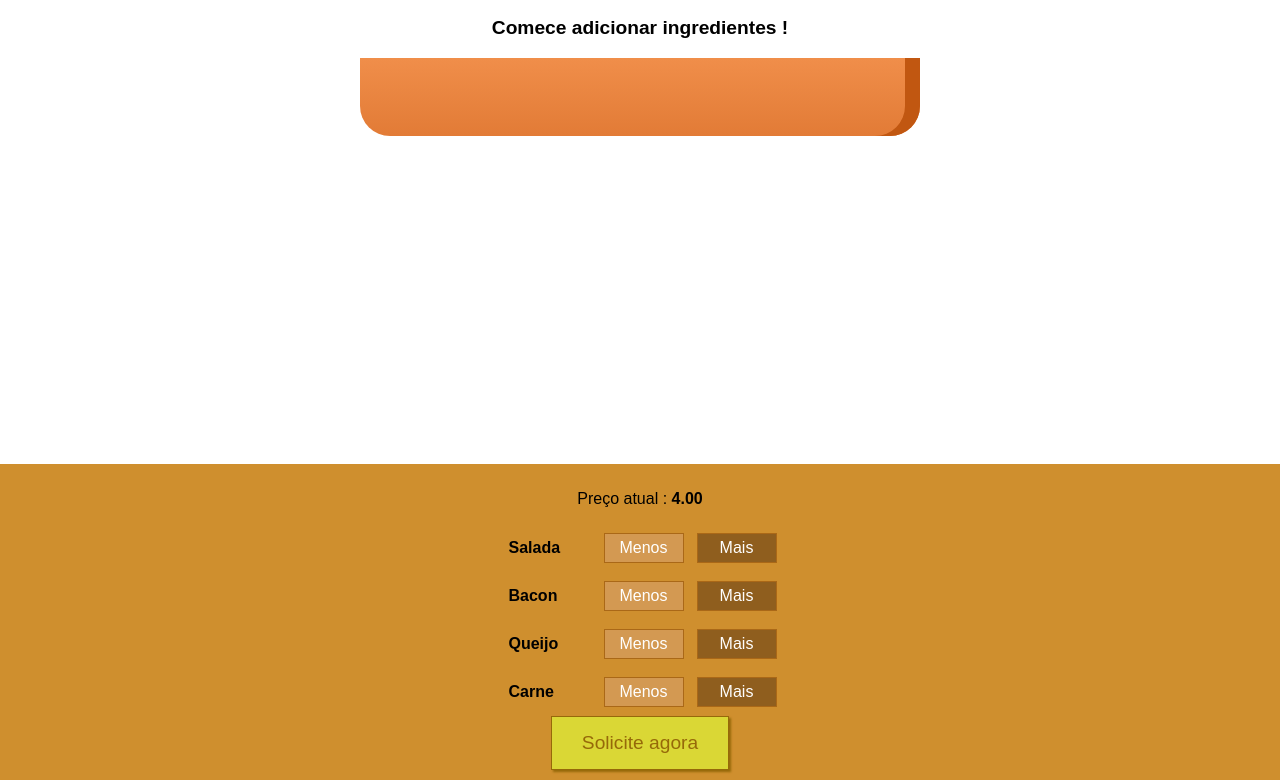
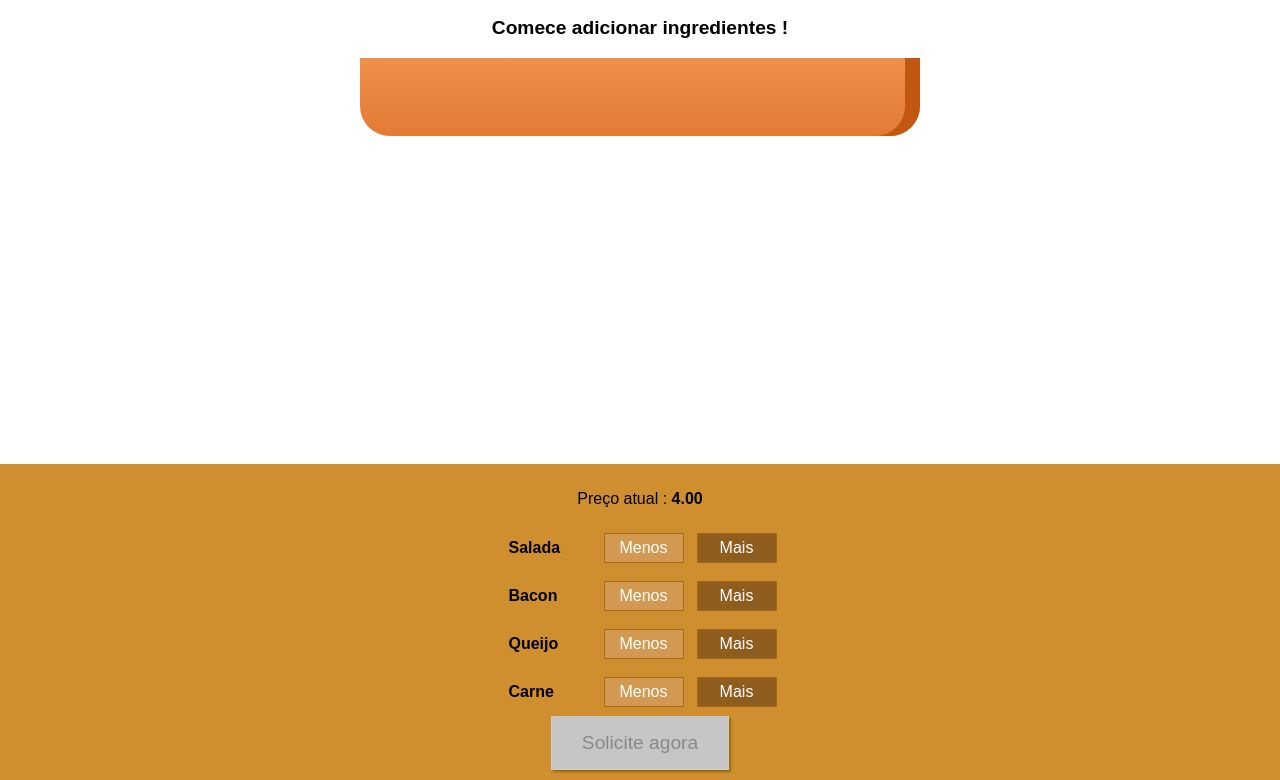
Before and after one commit to codingscode/React-24-new, a React app: page / in a window 1280 px wide. Shown: the part 208-988 px from the top of the page. Built offline with nearby package versions, Linux system fonts and the light colour scheme.

Commit message:
consertado

```diff
--- a/src/componentes/Burger/controlesConstrucao/controlesConstrucao.js
+++ b/src/componentes/Burger/controlesConstrucao/controlesConstrucao.js
@@ -17,9 +17,9 @@ const controlesConstrucao = (props) => (
             <ControleConstrucao key={controle.label} label={controle.label}
             adicionado={() => props.ingredienteAdicionado(controle.type)}
             removido={() => props.ingredienteRemovido(controle.type)}
-            desabilitado={props.desabilitado[controle.type]}/>
+            disabled={props.desabilitado[controle.type]}/>
          ))}
-         <button className={classes.botaoPedido} desabilitado={!props.adquirivel} onClick={props.ordenado}>Solicite agora</button>
+         <button className={classes.botaoPedido} disabled={!props.adquirivel} onClick={props.ordenado}>Solicite agora</button>
     </div>
 );
 
--- a/src/componentes/Navegacao/BarrFerr/BarFerr.css
+++ b/src/componentes/Navegacao/BarrFerr/BarFerr.css
@@ -21,7 +21,7 @@
    height: 80%;
 }
 
-@media (min-width: 499px) {
+@media (min-width: 1500px) {
    .desktopSomente {
       display: none;
    }
--- a/src/componentes/Navegacao/GavetaLateral/GavetaLateral.css
+++ b/src/componentes/Navegacao/GavetaLateral/GavetaLateral.css
@@ -12,7 +12,7 @@
     transition: transform 0.3s ease-out;
 }
 
-@media (min-width: 500px) {
+@media (min-width: 1500px) {
     .GavetaLateral {
        display: none;
     }
--- a/src/componentes/Navegacao/GavetaLateral/GavetaToggle/GavetaToggle.css
+++ b/src/componentes/Navegacao/GavetaLateral/GavetaToggle/GavetaToggle.css
@@ -16,7 +16,7 @@
     background-color: white;
 }
 
-@media (min-width: 500px) {
+@media (min-width: 1500px) {
     .GavetaToggle {
         display: none;
     }
--- a/src/componentes/Navegacao/itensNavegacao/itemNavegacao/itemNavegacao.css
+++ b/src/componentes/Navegacao/itensNavegacao/itemNavegacao/itemNavegacao.css
@@ -19,7 +19,7 @@
     color: #40A4C8;
 }
 
-@media (min-width: 500px) {
+@media (min-width: 1500px) {
     .ItemNavegacao {
         margin: 0;
         display: flex;
--- a/src/componentes/Navegacao/itensNavegacao/itensNavegacao.css
+++ b/src/componentes/Navegacao/itensNavegacao/itensNavegacao.css
@@ -8,7 +8,7 @@
     height: 100%;
 }
 
-@media (min-width: 500px) {
+@media (min-width: 1500px) {
     .ItensNavegacao {
        flex-flow: row;
     }
```
